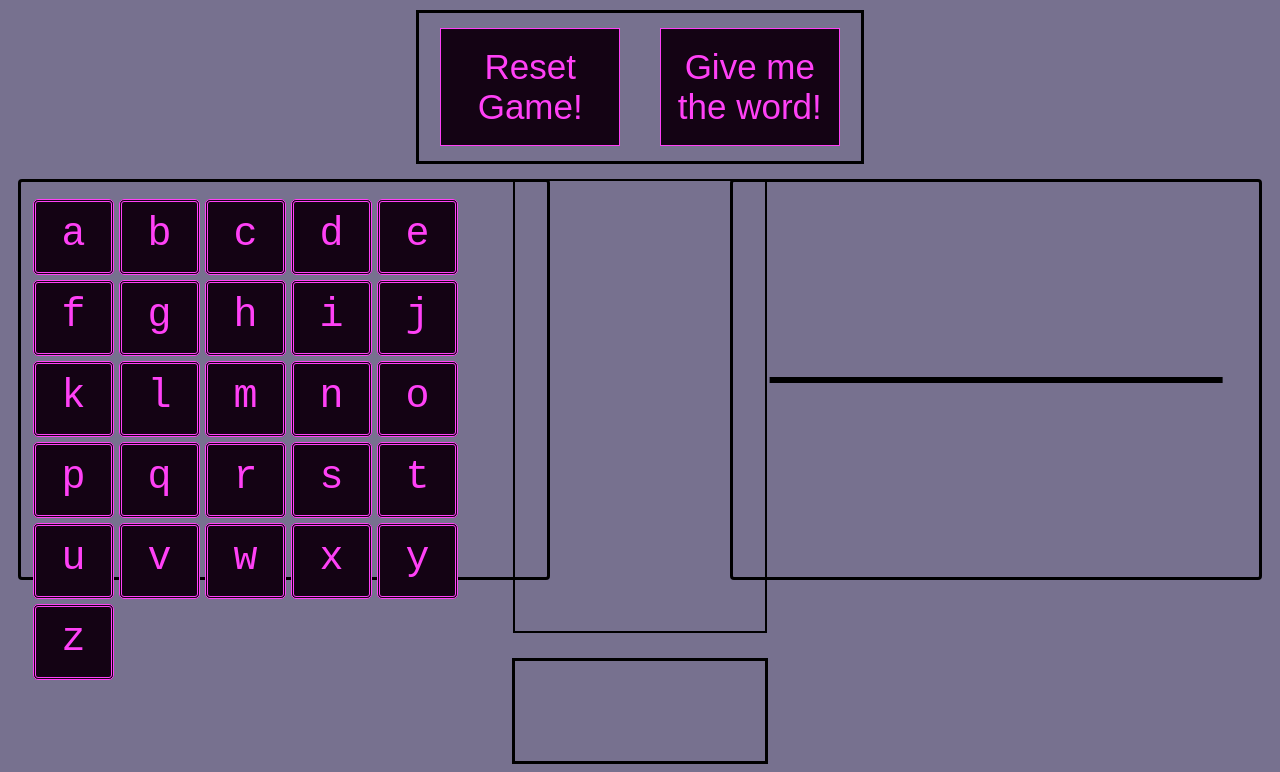
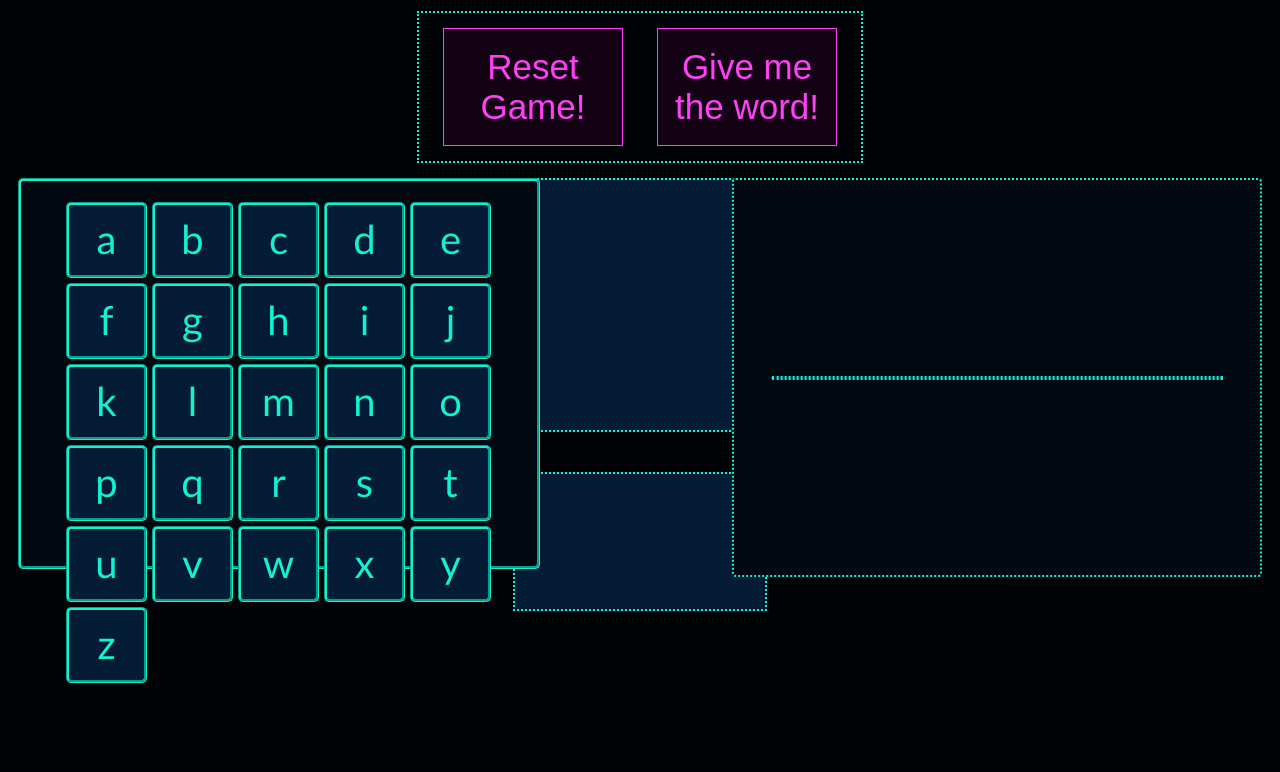
Before and after one commit to Sinclair-0/hangman-game, a plain HTML site: page index.html in a window 1280 px wide. Shown: the part 90-862 px from the top of the page. After the commit the page ends 820 px from the top, so only its background shows below. Drawn offline with Linux system fonts and the light colour scheme; no server answers.

Commit message:
Making the site more visually appealing

```diff
--- a/script/script.js
+++ b/script/script.js
@@ -34,7 +34,7 @@ function head() {
     theStickman = document.getElementById("stickman");
     context = theStickman.getContext('2d');
     stickman.width = 250;
-    stickman.height = 450;
+    stickman.height = 250;
     context.beginPath();
     context.strokeStyle = "#10F2D0";
     context.lineWidth = 4;
@@ -52,7 +52,7 @@ function draw(xStart, yStart, xEnd, yEnd) {         //since all the other body p
 };
 
 function torso() {
-    draw (xCent, 75, xCent, 150);
+    draw (xCent, 75, xCent, 140);
 };
 
 function rightArm() {
@@ -63,11 +63,11 @@ function leftArm() {
     draw (xCent, 95, xCent-20, 150);
    };
 function leftLeg() {
-    draw (xCent, 150, xCent-10, 205);
+    draw (xCent, 140, xCent-10, 215);
 };
 
 function rightLeg() {
-    draw (xCent, 150, xCent+10, 205);
+    draw (xCent, 140, xCent+10, 215);
 };
 
 
@@ -149,7 +149,7 @@ function play() {
     correctLetters.parentNode.removeChild(correctLetters);          //Remove the parent of the list by deleting itself
     letter.parentNode.removeChild(letter);
 
-    lives = 6;     //HEAD, BODY, ARM, ARM, LEG, LEG
+    lives = 6;        //HEAD, BODY, ARM, ARM, LEG, LEG
     target = 0;
     counter = 0;
     targetArr = [];
--- a/style/style.css
+++ b/style/style.css
@@ -1,6 +1,6 @@
 body {
-    background-color: rgb(119, 113, 143);
-    font-family:'Courier New';
+    background-color: #000305;
+    font-family:'Gill Sans', 'Gill Sans MT', Calibri, 'Trebuchet MS', sans-serif;
 }
 #title {
     width: 95%;
@@ -8,11 +8,12 @@ body {
     text-align: center;
     padding: 10px;
     margin-bottom: 15px;
-    border: 3px solid;
+    border: dotted 2px #10F2D0;
+    color: #10F2D0;
 }
 #play_container {
     width: 35%;
-    border: 3px solid;
+    border: dotted 2px #10F2D0;
     margin: auto;
     margin-bottom: 15px;
     text-align: center;
@@ -22,32 +23,37 @@ body {
     width: 40%;
     height: 375px;
     max-height: 375px;
-    padding: 10px;
+    padding: 5px;
     position: relative;
     text-align: center;
     float: left;
     margin-left: 10px;
-    border: 3px solid;
-    border-radius: 4px;
+    border: 3px groove #10F2D0;
+    background-color:  #020911;
+    border-radius: 5px;
 }
-#stickman {
 
-    clear: none;
-}
 #hangman_container {
-    border: solid 2px;
+    border: dotted 2px #10F2D0;
     margin: auto;
     width: 250px;
-    height: 450px;
+    height: 250px;
     clear: none;
+    background-color: #041c36;
 }
+
 #result {
-    border: 3px solid;
+    color: #10F2D0;
+    border: dotted 2px #10F2D0;
+    background-color: #041c36;
     width: 250px;
     height: 100px;
     clear: none;
+    padding-top: 35px;
     margin: auto;
-    margin-top: 25px;
+    margin-top: 40px;
+    text-align: center;
+    font-size: 40px;
 }
 
 #words {
@@ -59,23 +65,20 @@ body {
     text-align: center;
     float: right;
     margin-right: 10px;
-    border: 3px solid;
+    color:#10F2D0;
+    border: dotted 2px #10F2D0;
+    background-color: #020911;
     border-radius: 4px;
 }
 #word_container {
     width: 85%;
-    border: 3px solid;
+    border: dotted 2px #10F2D0;
+    background-color: #041c36;
     margin: 0;
     position: absolute;
     top: 50%;
     left: 50%;
     transform: translate(-50%, -50%);
-}
-
-
-#alphabet {
-    margin:5px auto;
-    padding:2px;
 }
 
 #correct {
@@ -100,17 +103,17 @@ body {
     width:55px;
     height:50px;
     padding:10px;
-    background: rgb(20, 3, 20);
-    color: rgb(255, 65, 246);
+    background: #041c36;
+    color: #10F2D0;
     font-size: 40px;
     cursor:pointer;
-    border: double 3px rgb(255, 65, 246);
+    border: 3px groove #10F2D0;
     border-radius: 5px;
 }
 #letter:hover{
-    background:rgb(255, 65, 246);
-    border: solid 3px rgb(20, 3, 20);
-    color: rgb(20, 3, 20);
+    background:#091929;
+    border: 3px groove #20b49e;
+    color: #20b49e;
 }
 button{
     background: rgb(20, 3, 20);
@@ -127,11 +130,11 @@ button{
 }
 .clicked {
     pointer-events: none;
-    opacity: .65;
+    opacity: .35;
 
 }
 button:hover{
     background:rgb(255, 65, 246);
-    border: solid 1px rgb(20, 3, 20);
+    border: 3px groove #228576;
     color: rgb(20, 3, 20);
 }
```
Also changed, not shown: index.html (+5 -0 lines).
